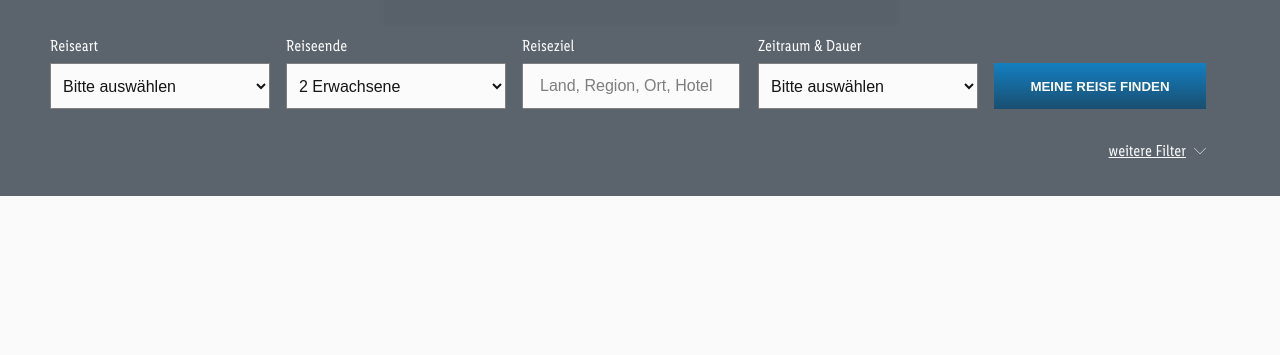
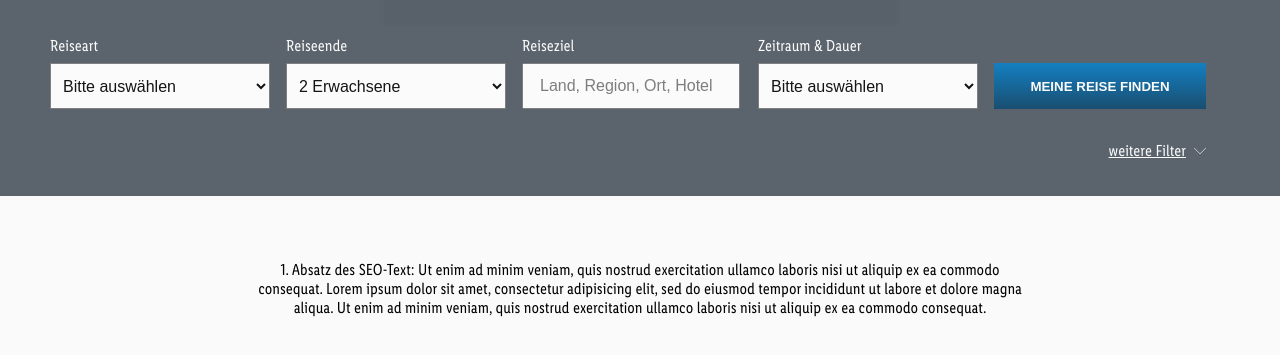
Before and after one commit to Renegade1821/lidl-reisen, a plain HTML site: page index.html in a window 1280 px wide. Shown: the part 898-1253 px from the top of the page. Before the commit the page ends 1094 px from the top, so only its background shows below. Drawn offline with Linux system fonts and the light colour scheme.

Commit message:
feat(seo-text): add seo-text

```diff
--- a/index.html
+++ b/index.html
@@ -161,5 +161,10 @@
       </div>
     </div>
   </section>
+  <section #seo-text  class="seo-text">
+    <p>
+      1. Absatz des SEO-Text: Ut enim ad minim veniam, quis nostrud exercitation ullamco laboris nisi ut aliquip ex ea commodo consequat. Lorem ipsum dolor sit amet, consectetur adipisicing elit, sed do eiusmod tempor incididunt ut labore et dolore magna aliqua. Ut enim ad minim veniam, quis nostrud exercitation ullamco laboris nisi ut aliquip ex ea commodo consequat.
+    </p>
+  </section>
 </body>
 </html>
--- a/style/index.css
+++ b/style/index.css
@@ -270,6 +270,11 @@ ul.bulletless li a.selected {
   padding-right: 8px;
 }
 
+.seo-text {
+  text-align: center;
+  margin: 64px 20%;
+}
+
 .pt-8 {
   padding-top: 8px;
 }
```
